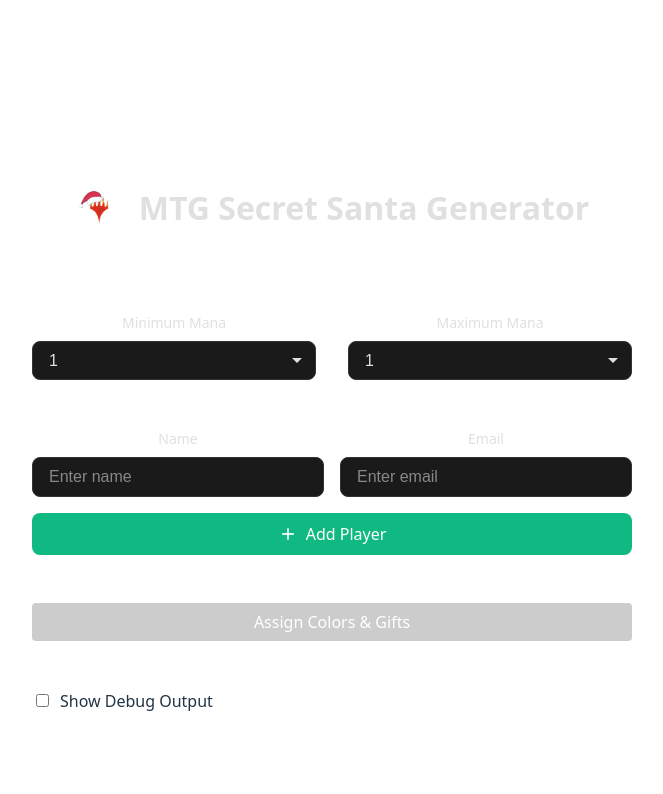
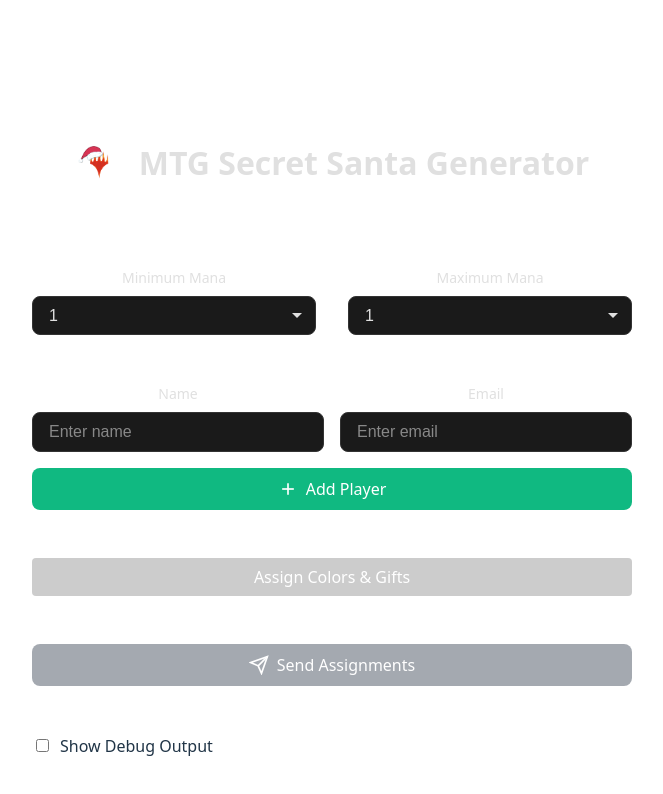
Before and after one commit to TimothySpriegade/mtg-secret-santa, a Vue app: page / in a window 1280 px wide. Shown: the top 794 px of the page, without its empty margins (308-971 px from the left). Built offline with nearby package versions, Linux system fonts and the light colour scheme.

Commit message:
add SendMailButton component placeholder

```diff
--- a/package.json
+++ b/package.json
@@ -9,6 +9,9 @@
     "preview": "vite preview"
   },
   "dependencies": {
+    "@emailjs/browser": "^4.4.1",
+    "nodemailer": "^7.0.10",
+    "resend": "^6.3.0",
     "vue": "^3.5.22"
   },
   "devDependencies": {
--- /dev/null
+++ b/src/components/SendMailButton.vue
@@ -0,0 +1,67 @@
+<script setup lang="ts">
+import type {Player} from '../types/player'
+
+interface Props {
+  players: Player[]
+  hasAssignments: boolean
+}
+
+const props = defineProps<Props>()
+
+const handleClick = () => {
+  console.log("Button clicked - placeholder for now")
+  console.debug({
+    hasAssignments: props.hasAssignments,
+    hasTwoPlayers: props.players.length >= 2,
+    playersHaveRecipients: props.players.every(p => p.giftRecipient)
+  })
+}
+</script>
+
+<template>
+  <div>
+    <button
+        @click="handleClick"
+        :disabled="!hasAssignments || players.length < 2"
+        class="send-button"
+    >
+      <svg xmlns="http://www.w3.org/2000/svg" width="20" height="20" viewBox="0 0 24 24" fill="none"
+           stroke="currentColor" stroke-width="2">
+        <path d="M22 2L11 13"></path>
+        <path d="M22 2L15 22L11 13L2 9L22 2Z"></path>
+      </svg>
+      Send Assignments
+    </button>
+  </div>
+</template>
+
+<style scoped>
+.send-button {
+  padding: 0.625rem 1rem;
+  background-color: #3b82f6;
+  color: white;
+  border: none;
+  border-radius: 0.5rem;
+  cursor: pointer;
+  display: flex;
+  align-items: center;
+  justify-content: center;
+  gap: 0.5rem;
+  transition: background-color 0.15s ease-in-out;
+  width: 100%;
+}
+
+.send-button:hover:not(:disabled) {
+  background-color: #2563eb;
+}
+
+.send-button:active:not(:disabled) {
+  background-color: #1d4ed8;
+}
+
+.send-button:disabled {
+  background-color: #4b5563;
+  cursor: not-allowed;
+  opacity: 0.5;
+}
+</style>
--- a/src/views/SecretSanta.vue
+++ b/src/views/SecretSanta.vue
@@ -9,6 +9,7 @@
 import { useLocalStorage } from '../composables/useLocalStorage'
 import { useManaAssignment } from '../composables/useManaAssignment'
 import Header from "../components/Header.vue";
+import SendMailButton from "../components/SendMailButton.vue";
 
 interface AssignmentDebugInfo {
   timestamp: string
@@ -53,6 +54,8 @@
 const handleRemovePlayer = (index: number) => {
   players.value.splice(index, 1)
 }
+
+const hasAssignments = computed(() => debugInfo.value !== null)
 </script>
 
 <template>
@@ -66,6 +69,10 @@
         <button @click="assignManaAndGifts" :disabled="!canAssign">
           Assign Colors & Gifts
         </button>
+        <SendMailButton
+          :players="players"
+          :has-assignments="hasAssignments"
+        />
         <DebugOutput
             :debug-info="debugInfo"
             v-model:show-debug="showDebug"
```
Also changed, not shown: 2 other files (tests, documents, lock files or other folders).
